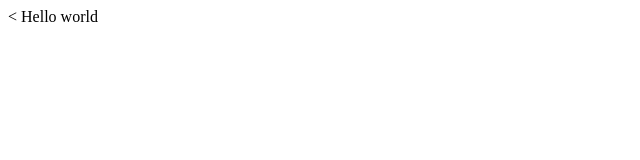
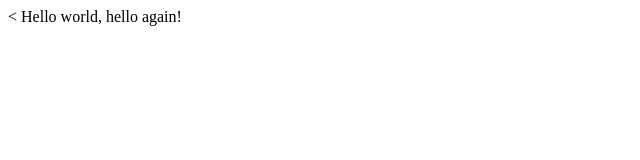
Before and after one commit to sajan147181/sajan147181.github.io, a plain HTML site: page hello.html in a window 1280 px wide. Shown: the whole page, without its empty margins (0-640 px from the left). Drawn offline with Linux system fonts and the light colour scheme.

Commit message:
Update hello.html

```diff
--- a/hello.html
+++ b/hello.html
@@ -5,6 +5,6 @@
     <title></title>
   </head>
   <body>
-    Hello world
+    Hello world, hello again!
   </body>
 </html>
```
